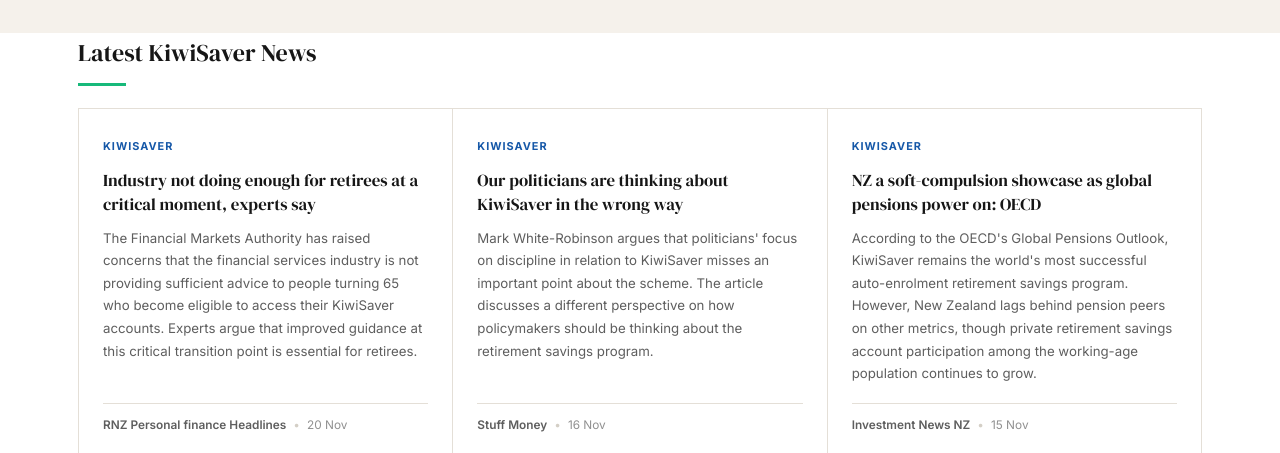
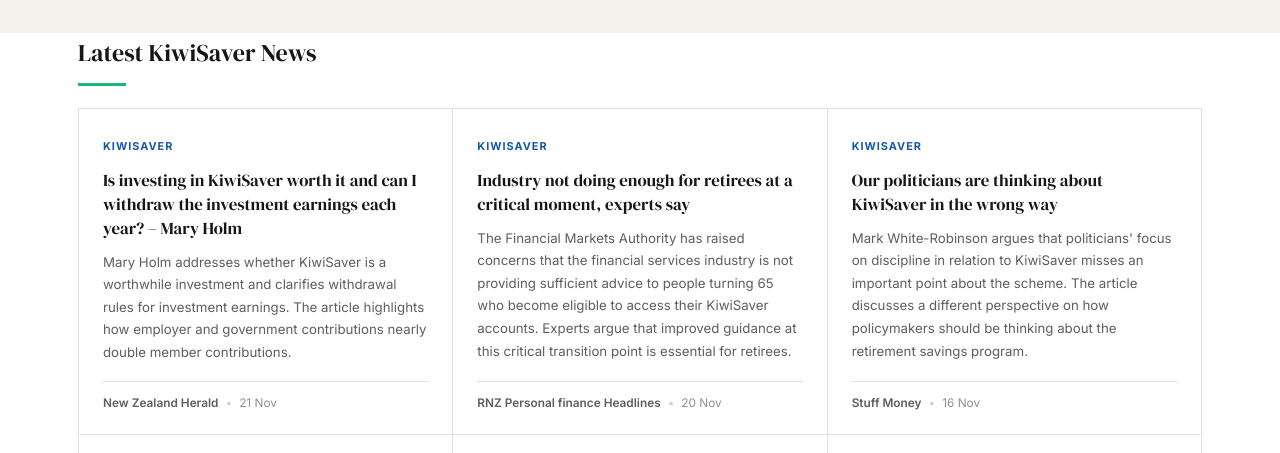
Before and after one commit to findfinancialadvice-lab/FFA-page, a plain HTML site: page kiwisaver.html in a window 1280 px wide. Shown: the part 681-1134 px from the top of the page. Drawn offline with Linux system fonts and the light colour scheme.

Commit message:
Daily news update — 2026-11-21

```diff
--- a/kiwisaver.html
+++ b/kiwisaver.html
@@ -163,6 +163,15 @@
     <div class="news-grid">
       <div class="news-card" data-category="kiwisaver">
         <div class="news-card-tag"><span class="tag tag-kiwisaver">KiwiSaver</span></div>
+        <h3><a href="https://www.nzherald.co.nz/business/personal-finance/kiwisaver/is-investing-in-kiwisaver-worth-it-and-can-i-withdraw-the-investment-earnings-each-year-mary-holm/premium/W3AOYVUEA5BDPJZCF77PSTIUR4/" target="_blank" rel="noopener">Is investing in KiwiSaver worth it and can I withdraw the investment earnings each year? – Mary Holm</a></h3>
+        <p class="news-card-summary">Mary Holm addresses whether KiwiSaver is a worthwhile investment and clarifies withdrawal rules for investment earnings. The article highlights how employer and government contributions nearly double member contributions.</p>
+        <div class="news-card-meta">
+          <span class="source"><a href="https://www.nzherald.co.nz" target="_blank" rel="noopener">New Zealand Herald</a></span>
+          <span class="sep">&bull;</span><span>21 Nov</span>
+        </div>
+      </div>
+      <div class="news-card" data-category="kiwisaver">
+        <div class="news-card-tag"><span class="tag tag-kiwisaver">KiwiSaver</span></div>
         <h3><a href="https://www.rnz.co.nz/news/business/2695993/industry-not-doing-enough-for-retirees-at-a-critical-moment-experts-say" target="_blank" rel="noopener">Industry not doing enough for retirees at a critical moment, experts say</a></h3>
         <p class="news-card-summary">The Financial Markets Authority has raised concerns that the financial services industry is not providing sufficient advice to people turning 65 who become eligible to access their KiwiSaver accounts. Experts argue that improved guidance at this critical transition point is essential for retirees.</p>
         <div class="news-card-meta">
```
